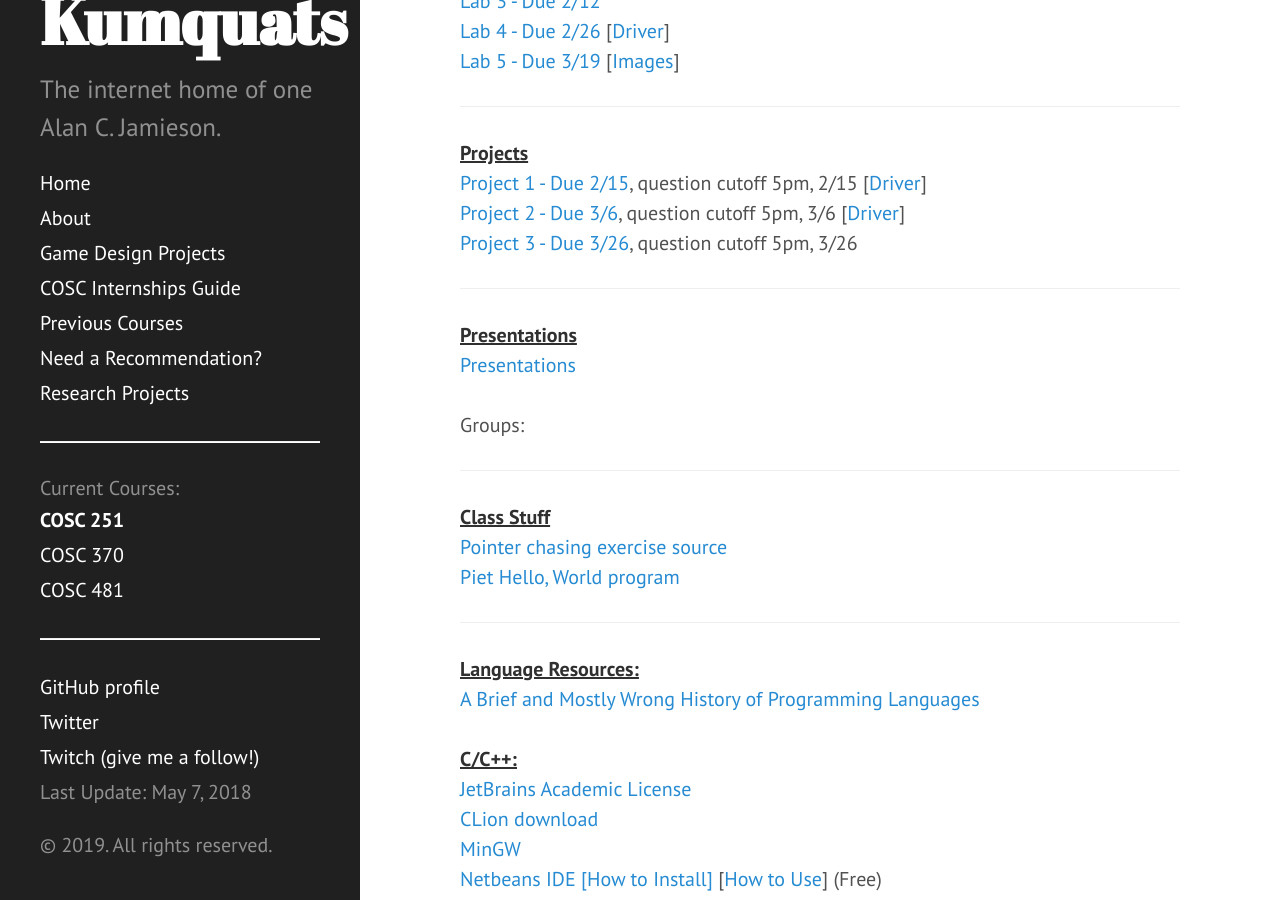
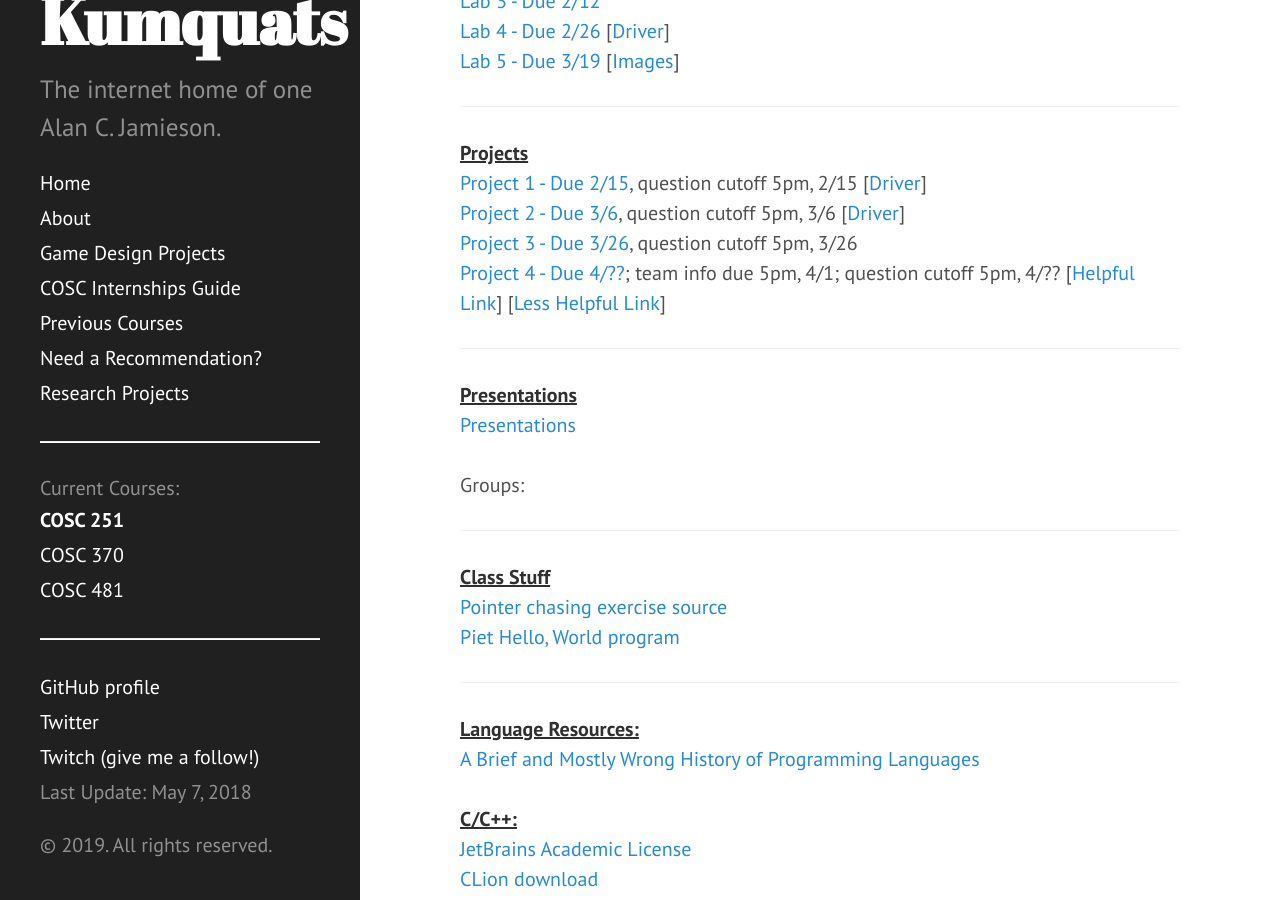
Before and after one commit to ripark/ripark.github.io, a Jekyll site: the page built from s19/cosc251.html, in a window 1280 px wide and 900 px high, scrolled down 686 px. Built offline with Jekyll 4.4.1, drawn with Linux system fonts in a browser that asks for light colours; Markdown is read by kramdown in place of the engine named in the settings.

Commit message:
proj4 update

```diff
--- a/s19/cosc251.html
+++ b/s19/cosc251.html
@@ -47,6 +47,7 @@ TAs are allowed to call off their hours if no one shows up in the first half.
 <br>
 <a href="http://ripark.github.io/s19/COSC251Proj3.pdf">Project 3 - Due 3/26</a>, question cutoff 5pm, 3/26
 <br>
+<a href="http://ripark.github.io/s19/COSC251Proj4.pdf">Project 4 - Due 4/??</a>; team info due 5pm, 4/1; question cutoff 5pm, 4/?? [<a href="https://stackoverflow.com/questions/28585656/how-to-create-a-multi-dimensional-array-in-common-lisp">Helpful Link</a>] [<a href="http://ripark.github.io/s17/link.jpg">Less Helpful Link</a>]
 <hr>
 <strong><u>Presentations</strong></u>
 <br>
```
Also changed, not shown: 1 other file.
